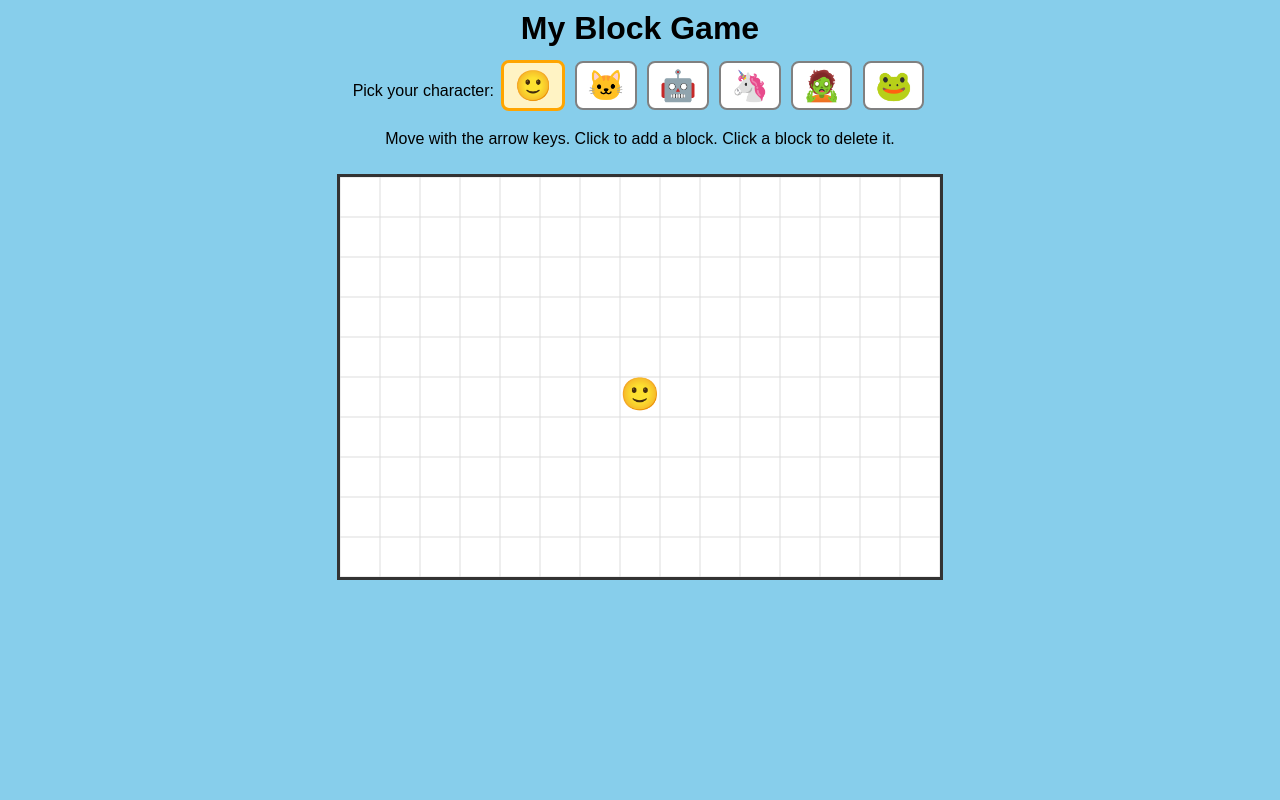
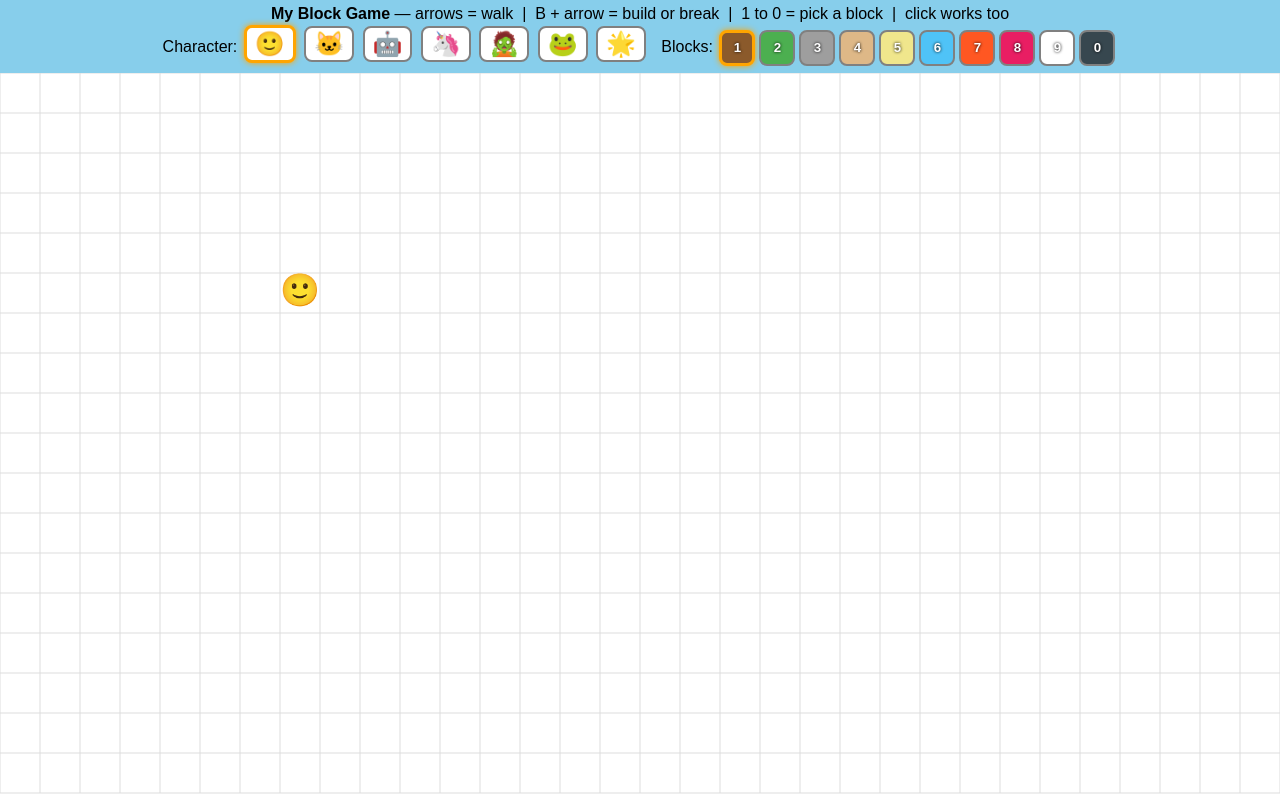
Before and after one commit to DharmanGersch/kids-games, a plain HTML site: page index.html in a window 1280 px wide. Drawn offline with Linux system fonts and the light colour scheme.

Commit message:
whole canvas game

```diff
--- a/index.html
+++ b/index.html
@@ -4,64 +4,99 @@
   <meta charset="UTF-8">
   <title>My Block Game</title>
   <style>
-    body {
+    html, body {
+      margin: 0;
+      height: 100%;
+      overflow: hidden;    /* no scrollbars - the game fills the window */
       font-family: sans-serif;
-      text-align: center;
       background: #87CEEB; /* sky blue */
     }
 
-    h1 {
-      margin: 10px;
+    /* The bar across the top of the screen */
+    #top-bar {
+      text-align: center;
+      padding: 5px;
     }
 
     /* The buttons for picking your character */
     .emoji-button {
-      font-size: 30px;
-      padding: 5px 10px;
-      margin: 3px;
+      font-size: 24px;
+      padding: 2px 8px;
+      margin: 2px;
       cursor: pointer;
       border: 2px solid gray;
       border-radius: 8px;
       background: white;
     }
 
-    .emoji-button.picked {
+    /* The buttons for picking a block type */
+    .block-button {
+      width: 36px;
+      height: 36px;
+      margin: 2px;
+      cursor: pointer;
+      border: 2px solid gray;
+      border-radius: 8px;
+      color: white;
+      font-weight: bold;
+      text-shadow: 0 0 3px black;
+    }
+
+    /* The button you picked glows orange */
+    .picked {
       border: 3px solid orange;
-      background: #FFF3C4;
+      box-shadow: 0 0 6px orange;
     }
 
     /* The game world */
     canvas {
+      display: block;
       background: white;
-      border: 3px solid #333;
-      margin-top: 10px;
       cursor: pointer;
     }
   </style>
 </head>
 <body>
 
-  <h1>My Block Game</h1>
-
-  <div>
-    Pick your character:
+  <div id="top-bar">
+    <b>My Block Game</b> &mdash;
+    arrows = walk &nbsp;|&nbsp; B + arrow = build or break &nbsp;|&nbsp; 1 to 0 = pick a block &nbsp;|&nbsp; click works too
+    <br>
+    Character:
     <button class="emoji-button picked">🙂</button>
     <button class="emoji-button">🐱</button>
     <button class="emoji-button">🤖</button>
     <button class="emoji-button">🦄</button>
     <button class="emoji-button">🧟</button>
     <button class="emoji-button">🐸</button>
+    <button class="emoji-button">🌟</button>
+    &nbsp; Blocks:
+    <span id="hotbar"></span>
   </div>
 
-  <p>Move with the arrow keys. Click to add a block. Click a block to delete it.</p>
-
-  <canvas id="game" width="600" height="400"></canvas>
+  <canvas id="game"></canvas>
 
   <script>
     // ----- SETTINGS -----
     const SIZE = 40;              // each square is 40 pixels big
-    const COLS = 15;              // how many squares across
-    const ROWS = 10;              // how many squares down
+    let COLS = 0;                 // how many squares across (set when we measure the window)
+    let ROWS = 0;                 // how many squares down
+
+    // ----- THE BLOCK TYPES -----
+    // Press keys 1 to 0 (or click a button) to pick one
+    const BLOCK_TYPES = [
+      { name: "Dirt",  color: "#8B5A2B" },
+      { name: "Grass", color: "#4CAF50" },
+      { name: "Stone", color: "#9E9E9E" },
+      { name: "Wood",  color: "#DEB887" },
+      { name: "Sand",  color: "#F0E68C" },
+      { name: "Water", color: "#4FC3F7" },
+      { name: "Lava",  color: "#FF5722" },
+      { name: "Rose",  color: "#E91E63" },
+      { name: "Snow",  color: "#FFFFFF" },
+      { name: "Coal",  color: "#37474F" }
+    ];
+    let currentBlock = 0;         // which block type is picked (starts on Dirt)
 
     // ----- THE PLAYER -----
     let player = {
@@ -71,8 +106,8 @@
     };
 
     // ----- THE BLOCKS -----
-    // We remember blocks by their spot, like "3,4"
-    let blocks = new Set();
+    // We remember each block by its spot, like "3,4", and its color
+    let blocks = new Map();
 
     // ----- DRAWING -----
     const canvas = document.getElementById("game");
@@ -97,11 +132,13 @@
         ctx.stroke();
       }
 
-      // draw every block
-      for (let spot of blocks) {
+      // draw every block in its own color
+      for (let [spot, color] of blocks) {
         let [x, y] = spot.split(",").map(Number);
-        ctx.fillStyle = "#8B5A2B";  // brown, like dirt
+        ctx.fillStyle = color;
         ctx.fillRect(x * SIZE + 1, y * SIZE + 1, SIZE - 2, SIZE - 2);
+        ctx.strokeStyle = "rgba(0, 0, 0, 0.3)";   // thin outline so snow shows up
+        ctx.strokeRect(x * SIZE + 1, y * SIZE + 1, SIZE - 2, SIZE - 2);
       }
 
       // draw the player
@@ -111,25 +148,76 @@
       ctx.fillText(player.emoji, player.x * SIZE + SIZE / 2, player.y * SIZE + SIZE / 2);
     }
 
-    // ----- MOVING -----
+    // ----- FILLING THE WHOLE WINDOW -----
+    function fillWindow() {
+      const topBar = document.getElementById("top-bar");
+      canvas.width = window.innerWidth;
+      canvas.height = window.innerHeight - topBar.offsetHeight;
+      COLS = Math.floor(canvas.width / SIZE);
+      ROWS = Math.floor(canvas.height / SIZE);
+
+      // if the window shrank, keep the player inside the world
+      if (player.x >= COLS) player.x = COLS - 1;
+      if (player.y >= ROWS) player.y = ROWS - 1;
+
+      draw();
+    }
+    window.addEventListener("resize", fillWindow);
+
+    // ----- BUILDING OR BREAKING ONE SPOT -----
+    function buildOrBreak(spot) {
+      if (blocks.has(spot)) {
+        blocks.delete(spot);      // already a block there? break it
+      } else {
+        blocks.set(spot, BLOCK_TYPES[currentBlock].color);
+      }
+    }
+
+    // ----- KEYBOARD -----
+    let bHeld = false;            // is the B key held down right now?
+
     document.addEventListener("keydown", function (event) {
-      let newX = player.x;
-      let newY = player.y;
+      const key = event.key;
 
-      if (event.key === "ArrowUp")    newY = newY - 1;
-      if (event.key === "ArrowDown")  newY = newY + 1;
-      if (event.key === "ArrowLeft")  newX = newX - 1;
-      if (event.key === "ArrowRight") newX = newX + 1;
+      if (key === "b" || key === "B") bHeld = true;
 
-      // don't walk off the edge of the world
+      // number keys 1-9 and 0 pick a block type
+      const numbers = "1234567890";
+      if (numbers.includes(key)) pickBlock(numbers.indexOf(key));
+
+      // which way is the arrow pointing?
+      let dx = 0;
+      let dy = 0;
+      if (key === "ArrowUp")    dy = -1;
+      if (key === "ArrowDown")  dy = 1;
+      if (key === "ArrowLeft")  dx = -1;
+      if (key === "ArrowRight") dx = 1;
+      if (dx === 0 && dy === 0) return;   // not an arrow key
+
+      event.preventDefault();             // stop the page from scrolling
+
+      const newX = player.x + dx;
+      const newY = player.y + dy;
+
+      // stay inside the world
       if (newX < 0 || newX >= COLS || newY < 0 || newY >= ROWS) return;
 
-      // don't walk through blocks!
-      if (blocks.has(newX + "," + newY)) return;
+      const spot = newX + "," + newY;
 
-      player.x = newX;
-      player.y = newY;
+      if (bHeld) {
+        // B + arrow: build (or break) the block next to the player
+        buildOrBreak(spot);
+      } else {
+        // just an arrow: walk (but not through blocks!)
+        if (blocks.has(spot)) return;
+        player.x = newX;
+        player.y = newY;
+      }
       draw();
+    });
+
+    document.addEventListener("keyup", function (event) {
+      if (event.key === "b" || event.key === "B") bHeld = false;
     });
 
     // ----- CLICKING -----
@@ -138,16 +226,12 @@
       const rect = canvas.getBoundingClientRect();
       const x = Math.floor((event.clientX - rect.left) / SIZE);
       const y = Math.floor((event.clientY - rect.top) / SIZE);
-      const spot = x + "," + y;
 
-      // can't put a block on top of the player
+      // ignore clicks outside the world or on the player
+      if (x < 0 || x >= COLS || y < 0 || y >= ROWS) return;
       if (x === player.x && y === player.y) return;
 
-      if (blocks.has(spot)) {
-        blocks.delete(spot);      // clicked a block? delete it
-      } else {
-        blocks.add(spot);         // clicked empty space? add a block
-      }
+      buildOrBreak(x + "," + y);
       draw();
     });
 
@@ -155,7 +239,7 @@
     for (let button of document.querySelectorAll(".emoji-button")) {
       button.addEventListener("click", function () {
         // un-pick the old button, pick this one
-        document.querySelector(".picked").classList.remove("picked");
+        document.querySelector(".emoji-button.picked").classList.remove("picked");
         button.classList.add("picked");
 
         player.emoji = button.textContent;
@@ -163,8 +247,34 @@
       });
     }
 
-    // draw the world for the first time
-    draw();
+    // ----- PICKING A BLOCK TYPE -----
+    // make one button for each block type
+    const hotbar = document.getElementById("hotbar");
+    for (let i = 0; i < BLOCK_TYPES.length; i++) {
+      const button = document.createElement("button");
+      button.className = "block-button";
+      button.style.background = BLOCK_TYPES[i].color;
+      button.textContent = (i + 1) % 10;   // show the key: 1, 2, ... 9, 0
+      button.title = BLOCK_TYPES[i].name;
+      button.addEventListener("click", function () { pickBlock(i); });
+      hotbar.appendChild(button);
+    }
+
+    function pickBlock(i) {
+      currentBlock = i;
+      const buttons = document.querySelectorAll(".block-button");
+      for (let j = 0; j < buttons.length; j++) {
+        if (j === i) {
+          buttons[j].classList.add("picked");
+        } else {
+          buttons[j].classList.remove("picked");
+        }
+      }
+    }
+
+    // get everything ready!
+    pickBlock(0);
+    fillWindow();
   </script>
 
 </body>
```
